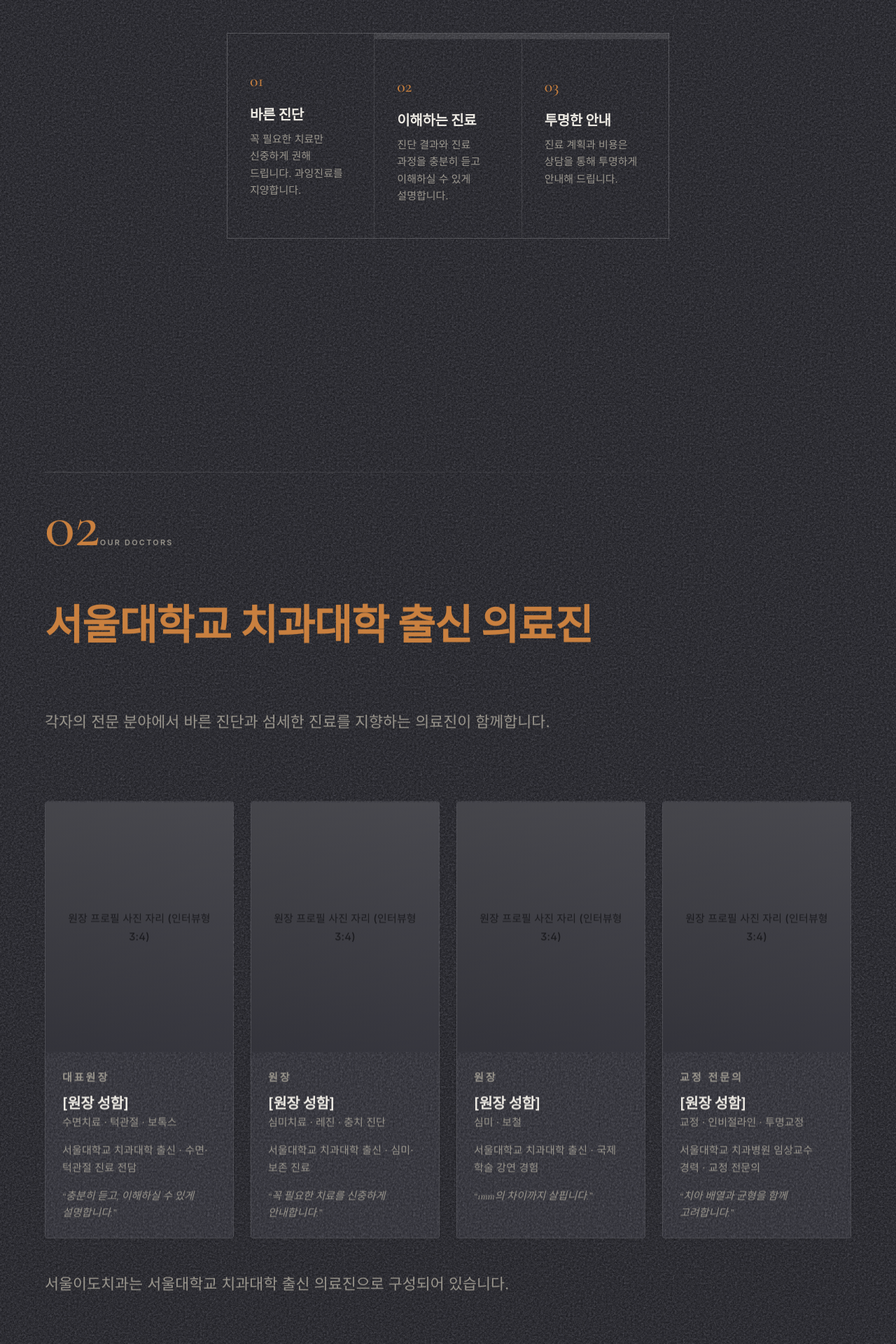
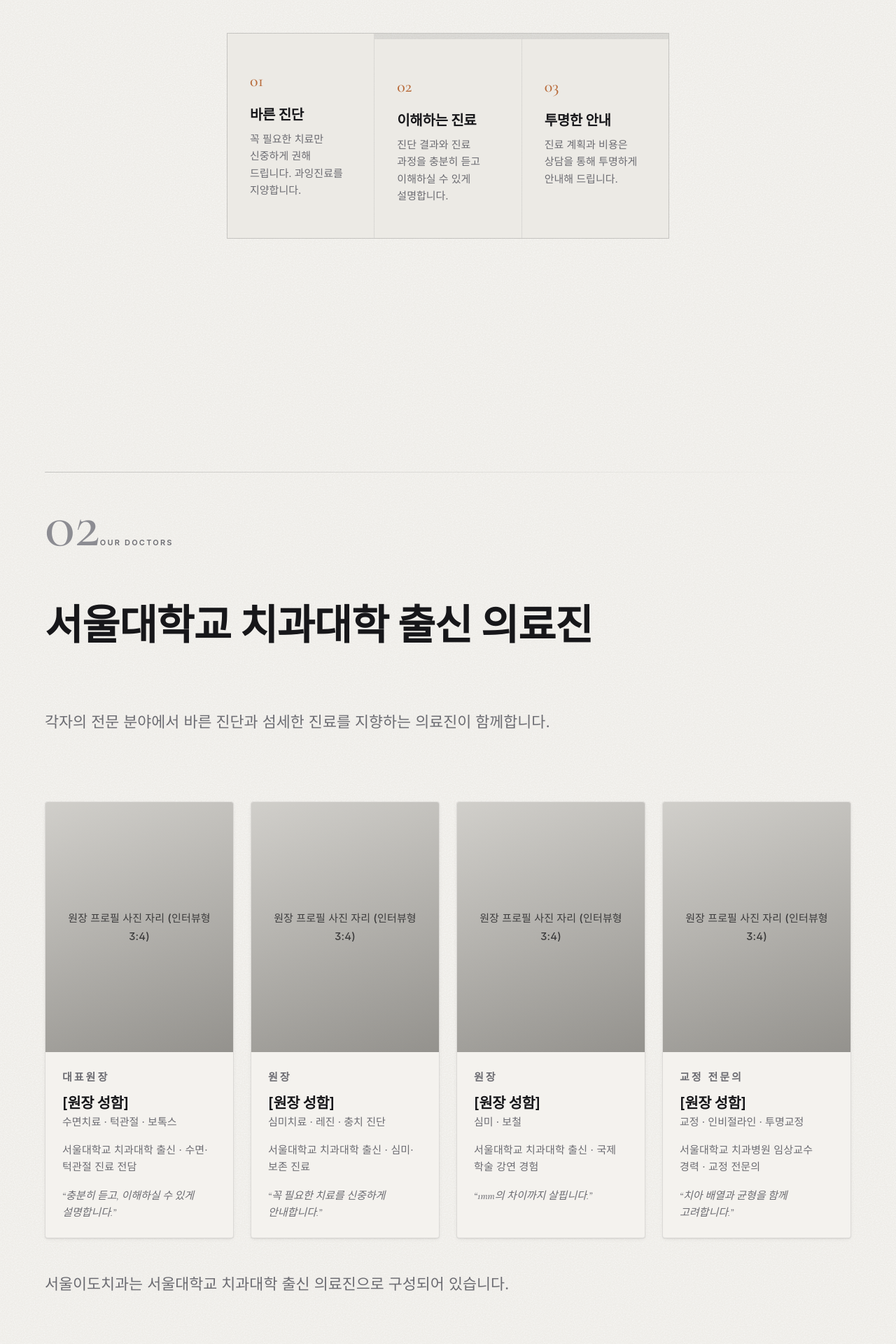
Before and after one commit to half1126-byte/half1126-byte.github.io, a PHP site: page / in a window 1280 px wide. Shown: the part 3559-5479 px from the top of the page at 70% size. Run offline with PHP 8.4, Linux system fonts and the light colour scheme; some web fonts are replaced.

Commit message:
revert: 풀다크 → 라이트 테마 복구 + 렉 최적화
- 풀다크 색상 롤백(tokens/base/layout/components를 풀다크 직전 8ecc22f로 복구), 카피 '다른 차원의 진료 경험'은 유지
- 페인트인 애니메이션도 다크와 함께 롤백(paint.js 제거)
- 렉 최적화: 헤더·하단바 backdrop-filter blur 제거, 그레인 2겹→1겹+작은카드 제외(밴드만), --video-filter none(영상 33개 GPU필터 패스 제거), [data-reveal] will-change 제거

Co-Authored-By: Claude Opus 4.8 <noreply@anthropic.com>

```diff
--- a/css/base.css
+++ b/css/base.css
@@ -113,7 +113,7 @@ img, picture, video, svg { display: block; max-width: 100%; height: auto; }
    라이트 표면 그레인은 components.css의 유틸 블록 참고.
    ============================================================ */
 body {
-  background-image: var(--tex-grain), var(--tex-grain-coarse);
-  background-size: 200px 200px, 360px 360px;
-  background-blend-mode: soft-light, soft-light;
+  background-image: var(--tex-grain);
+  background-size: 200px 200px;
+  background-blend-mode: overlay;
 }
--- a/css/components.css
+++ b/css/components.css
@@ -129,7 +129,7 @@ video { filter: var(--video-filter); }
 .fac-grid .num-badge { font-family: var(--font-serif); font-size: 1.5rem; color: var(--accent-600); display: block; margin-bottom: var(--space-2); }
 /* 시설 카드: 이미지-상단 + 텍스트(이미지는 카드 라운드에 맞춰 클립) */
 .fac-card { padding: 0; overflow: hidden; display: flex; flex-direction: column; }
-.fac-card__img { aspect-ratio: 3/2; overflow: hidden; background: var(--black); }
+.fac-card__img { aspect-ratio: 3/2; overflow: hidden; background: var(--ink-900, #0a0a0b); }
 .fac-card__img img, .fac-card__img video { width: 100%; height: 100%; object-fit: cover; display: block;
   filter: var(--video-filter); transition: transform var(--dur-xslow) var(--ease-out); }
 .fac-card:hover .fac-card__img img, .fac-card:hover .fac-card__img video { transform: scale(1.05); }
@@ -141,7 +141,7 @@ video { filter: var(--video-filter); }
 .service-card { display: flex; flex-direction: column; padding: 0; border: 0;
   background: var(--paper); overflow: hidden; }
 .service-card__img { position: relative; aspect-ratio: 3/2; overflow: hidden;
-  background: var(--black); }
+  background: var(--ink-900, #0a0a0b); }
 .service-card__img video { width: 100%; height: 100%; object-fit: cover; display: block;
   filter: var(--video-filter); transition: transform var(--dur-xslow) var(--ease-out); }
 .service-card:hover .service-card__img video { transform: scale(1.05); }
@@ -160,7 +160,7 @@ video { filter: var(--video-filter); }
   grid-template-columns: 1fr; margin-top: var(--space-7); }
 .care-step { position: relative; background: var(--paper); padding: 0; overflow: hidden;
   display: flex; flex-direction: column; }
-.care-step__img { position: relative; aspect-ratio: 3/2; overflow: hidden; background: var(--black); }
+.care-step__img { position: relative; aspect-ratio: 3/2; overflow: hidden; background: var(--ink-900, #0a0a0b); }
 .care-step__img video { width: 100%; height: 100%; object-fit: cover; display: block;
   filter: var(--video-filter); transition: transform var(--dur-xslow) var(--ease-out); }
 .care-step:hover .care-step__img video { transform: scale(1.05); }
@@ -196,7 +196,7 @@ video { filter: var(--video-filter); }
 .exp-card p { font-size: var(--fs-small); color: var(--ink-500); line-height: 1.62; }
 @media (min-width: 600px) { .exp-details { grid-template-columns: repeat(2, 1fr); } }
 .exp-details .exp-card { padding: 0; overflow: hidden; display: flex; flex-direction: column; }
-.exp-card__img { aspect-ratio: 3/2; overflow: hidden; background: var(--black); }
+.exp-card__img { aspect-ratio: 3/2; overflow: hidden; background: var(--ink-900, #0a0a0b); }
 .exp-card__img video { width: 100%; height: 100%; object-fit: cover; display: block;
   filter: var(--video-filter); transition: transform var(--dur-xslow) var(--ease-out); }
 .exp-details .exp-card:hover .exp-card__img video { transform: scale(1.05); }
@@ -238,7 +238,7 @@ video { filter: var(--video-filter); }
 .contact-info dd { font-size: var(--fs-body); color: var(--ink-900); margin: var(--space-1) 0 0; }
 
 /* ---- Reveal-on-scroll ---- */
-[data-reveal] { opacity: 0; transform: translateY(20px); transition: opacity var(--dur-xslow) var(--ease-emph), transform var(--dur-xslow) var(--ease-emph); will-change: opacity, transform; }
+[data-reveal] { opacity: 0; transform: translateY(20px); transition: opacity var(--dur-xslow) var(--ease-emph), transform var(--dur-xslow) var(--ease-emph); }
 [data-reveal].is-visible { opacity: 1; transform: none; }
 @media (prefers-reduced-motion: reduce) { [data-reveal] { opacity: 1 !important; transform: none !important; } }
 
@@ -423,8 +423,7 @@ video { filter: var(--video-filter); }
 .mobile-cta {
   position: fixed; left: 0; right: 0; bottom: 0; z-index: 90;
   display: flex; gap: var(--space-3); padding: var(--space-3) var(--gutter);
-  background: rgba(16,16,20,.94);
-  -webkit-backdrop-filter: blur(12px); backdrop-filter: blur(12px);
+  background: rgba(236,234,229,.97);
   border-top: 1px solid var(--line);
 }
 .mobile-cta .btn { flex: 1; justify-content: center; padding-inline: var(--space-3); }
@@ -448,7 +447,7 @@ video { filter: var(--video-filter); }
   grid-template-columns: repeat(3, 1fr);
   grid-template-areas: "room room room" "model mill craft"; }
 .lab-collage .lc-cell { position: relative; overflow: hidden; border-radius: var(--radius-md);
-  background: var(--black); box-shadow: var(--shadow-card); border: 1px solid rgba(255,255,255,.06); }
+  background: var(--ink-900, #0a0a0b); box-shadow: var(--shadow-card); border: 1px solid rgba(255,255,255,.06); }
 .lab-collage video { width: 100%; height: 100%; object-fit: cover; display: block; filter: var(--video-filter); }
 .lc-room { grid-area: room; aspect-ratio: 16/9; }
 .lc-model { grid-area: model; }
@@ -462,31 +461,15 @@ video { filter: var(--video-filter); }
 
 /* ---- Draft banner ---- */
 .draft-note { position: fixed; top: 0; left: 0; right: 0; z-index: calc(var(--z-nav) + 5);
-  background: var(--black); color: var(--on-dark); text-align: center;
+  background: var(--ink-900); color: var(--on-dark); text-align: center;
   font-size: var(--fs-small); line-height: 1.45; padding: var(--space-2) var(--gutter); }
 
 /* ============================================================
    질감 · 라이트 배경 표면 (배경에만 그레인. 영상·이미지는 위에 떠서 자연히 제외)
    ⚠️ 반드시 파일 끝: 각 표면의 background 단축속성보다 뒤여야 image가 유지됨
    ============================================================ */
-.section--band, .section--paper50, .trust,
-.card, .service-card, .care-step, .moment, .phil-item, .doctor-card, .mobile-cta {
-  background-image: var(--tex-grain), var(--tex-grain-coarse);
-  background-size: 200px 200px, 360px 360px;
-  background-blend-mode: soft-light, soft-light;
+.section--band, .section--paper50, .trust {
+  background-image: var(--tex-grain);
+  background-size: 200px 200px;
+  background-blend-mode: overlay;
 }
-
-/* ── 키컬러 페인트인: 섹션 번호·제목이 스크롤 진입 시 주황으로 칠해짐(좌→우 와이프) ── */
-@supports ((-webkit-background-clip: text) or (background-clip: text)) {
-  .section__num, .section__title {
-    background-image: linear-gradient(90deg, var(--accent-600) 0 50%, currentColor 50% 100%);
-    background-size: 200% 100%; background-position: 100% 0; background-repeat: no-repeat;
-    -webkit-background-clip: text; background-clip: text;
-    -webkit-text-fill-color: transparent;
-    transition: background-position 1s var(--ease-out);
-  }
-  .section__num.is-painted, .section__title.is-painted { background-position: 0 0; }
-  @media (prefers-reduced-motion: reduce) {
-    .section__num, .section__title { transition: none; background-position: 0 0; }
-  }
-}
--- a/css/layout.css
+++ b/css/layout.css
@@ -13,7 +13,7 @@
 .section--dark { background: var(--black); color: var(--on-dark); }
 .section--dark h2, .section--dark h3 { color: var(--white); }
 /* 밴드 경계 미세 음영 — 색 전환을 의도적으로 */
-.section--band, .section--paper50 { box-shadow: inset 0 1px 0 rgba(255,255,255,.05), inset 0 -1px 0 rgba(0,0,0,.25); }
+.section--band, .section--paper50 { box-shadow: inset 0 1px 0 rgba(255,255,255,.4), inset 0 -1px 0 rgba(14,14,16,.05); }
 .section--dark { box-shadow: inset 0 1px 0 rgba(255,255,255,.06); }
 
 /* Editorial section header: number + eyebrow + title */
@@ -61,9 +61,7 @@
   transition: background var(--dur) var(--ease), color var(--dur) var(--ease), box-shadow var(--dur) var(--ease);
 }
 .site-header.is-scrolled {
-  background: rgba(16,16,20,.82);
-  -webkit-backdrop-filter: saturate(150%) blur(18px);
-  backdrop-filter: saturate(150%) blur(18px);
+  background: rgba(236,234,229,.95);
   color: var(--ink-900);
   box-shadow: 0 1px 0 var(--line), 0 6px 20px -16px rgba(14,14,16,.5);
 }
--- a/css/tokens.css
+++ b/css/tokens.css
@@ -6,41 +6,41 @@
    ============================================================ */
 
 :root {
-  /* ---- Ink → 풀 다크: 텍스트는 라이트(오프화이트·웜그레이) ---- */
-  --black:    #0A0A0C;   /* 가장 깊은 베이스(특별 다크 섹션) */
-  --ink-900:  #EDEAE3;   /* 로고·헤드라인 — 오프화이트 */
-  --ink-700:  #CFCBC3;   /* 본문 — 따뜻한 라이트 그레이 */
-  --ink-500:  #9A968D;   /* 보조 */
-  --ink-300:  #837F77;   /* 캡션·메타·큰 숫자 */
-  --ink-100:  #26262A;   /* 다크 표면 보조 */
+  /* ---- Ink (neutral near-black · MONOCHROME) ---- */
+  --black:    #0E0E10;   /* 다크 섹션/히어로 베이스 — 매트 블랙 카드 */
+  --ink-900:  #17171A;   /* 로고·헤드라인 */
+  --ink-700:  #2C2C30;   /* 본문 */
+  --ink-500:  #6C6C72;   /* 보조(뉴트럴 그레이) */
+  --ink-300:  #8C8C92;   /* 캡션·메타·큰 숫자 (대비 보강) */   /* 캡션·메타·큰 숫자 */
+  --ink-100:  #D4D4D8;
 
-  /* ---- Base → 전체 차콜 + 섹션별 톤 변주(rhythm) ---- */
-  --paper:    #16161A;   /* 페이지 기본 배경(차콜) */
-  --paper-2:  #121216;   /* 교차 밴드(더 깊게) */
-  --paper-50: #1F1F25;   /* 카드/surface(살짝 들어올림) */
+  /* ---- Light base (warm-neutral bone, NOT bright white) ---- */
+  --paper:    #ECEAE5;   /* 페이지 기본 배경(본 아이보리) */
+  --paper-2:  #E3E0DA;   /* 교차 밴드(살짝 더 깊게) */
+  --paper-50: #F4F2EE;   /* 카드/surface(살짝 들어올림) */
   --white:    #FFFFFF;
 
-  /* ---- Neutral grey (placeholder/그라데이션) — 다크 ---- */
-  --wood-300: #2C2C32;
-  --wood-500: #3A3A42;
+  /* ---- Neutral grey (placeholder/그라데이션) ---- */
+  --wood-300: #CAC8C3;
+  --wood-500: #9C9A95;
 
-  /* ---- Accent — 포인트 키컬러: 더스티 프리미엄 주황(다크 위에서 강하게) ---- */
-  --accent-600: #C9803F;
-  --accent-500: #D6925A;
-  --accent-soft: #4A3322;          /* 선택·배지 배경(딥 웜) */
-  --accent-cta: #A85A2E;          /* CTA 솔리드 버튼 — 흰 글자 WCAG AA(>4.5:1) */
+  /* ---- Accent — 포인트 키컬러: 더스티 프리미엄 주황(노션 브랜드 스펙). 차콜 베이스 + 핵심 포인트에만 ---- */
+  --accent-600: #B86A39;
+  --accent-500: #C8814F;
+  --accent-soft: #ECDCCD;
+  --accent-cta: #A85A2E;          /* CTA 솔리드 버튼 전용 — 흰 글자 WCAG AA(>4.5:1) 충족 */
   --accent-cta-hover: #95501F;
 
-  /* ---- Lines / overlays (다크 위 라이트 헤어라인) ---- */
-  --line:        rgba(255,255,255,.10);
-  --line-strong: rgba(255,255,255,.18);
+  /* ---- Lines / overlays (neutral) ---- */
+  --line:        rgba(14,14,16,.10);
+  --line-strong: rgba(14,14,16,.20);
   --on-dark:     rgba(255,255,255,.90);
   --on-dark-dim: rgba(255,255,255,.60);
   --on-dark-line:rgba(255,255,255,.16);
 
   --scrim: linear-gradient(180deg, rgba(8,8,9,.30) 0%, rgba(8,8,9,.54) 55%, rgba(8,8,9,.76) 100%);
 
-  --focus-ring: #EDEAE3;
+  --focus-ring: #17171A;
   --focus-ring-dark: #FFFFFF;
 
   /* ---- Texture (고급 명함 질감 · SVG film grain, grayscale) ---- */
@@ -94,7 +94,7 @@
   --shadow-sm:   0 1px 1px rgba(10,10,12,.05), 0 2px 6px -2px rgba(10,10,12,.10);
   --shadow-card: 0 1px 2px rgba(10,10,12,.06), 0 4px 12px -6px rgba(10,10,12,.12), 0 24px 48px -28px rgba(10,10,12,.32);
   --shadow-lift: 0 2px 4px rgba(10,10,12,.07), 0 10px 22px -10px rgba(10,10,12,.18), 0 40px 70px -34px rgba(10,10,12,.34);
-  --hairline-top: inset 0 1px 0 rgba(255,255,255,.08);
+  --hairline-top: inset 0 1px 0 rgba(255,255,255,.55);
 
   /* ---- Motion ---- */
   --ease: cubic-bezier(.16,.84,.44,1);
@@ -104,7 +104,7 @@
   --dur-fast: 180ms; --dur: 380ms; --dur-slow: 820ms; --dur-xslow: 1100ms;
 
   /* ---- Video treatment (원래 색 + 미세 그레이딩) ---- */
-  --video-filter: saturate(1.02) contrast(1.03);
+  --video-filter: none;
 
   --z-nav: 100; --z-langmenu: 110; --z-drawer: 120; --z-skip: 200;
 }
--- a/index.html
+++ b/index.html
@@ -634,7 +634,5 @@
   <script defer src="js/nav.js"></script>
   <script defer src="js/motion.js"></script>
   <script defer src="js/scroll-fx.js"></script>
-  <script defer src="js/scrollyframes.js"></script>  <script defer src="js/autovideo.js"></script>
-  <script defer src="js/paint.js"></script>
-</body>
+  <script defer src="js/scrollyframes.js"></script>  <script defer src="js/autovideo.js"></script></body>
 </html>
```
Also changed, not shown: js/paint.js (deleted, +0 -31 lines).
